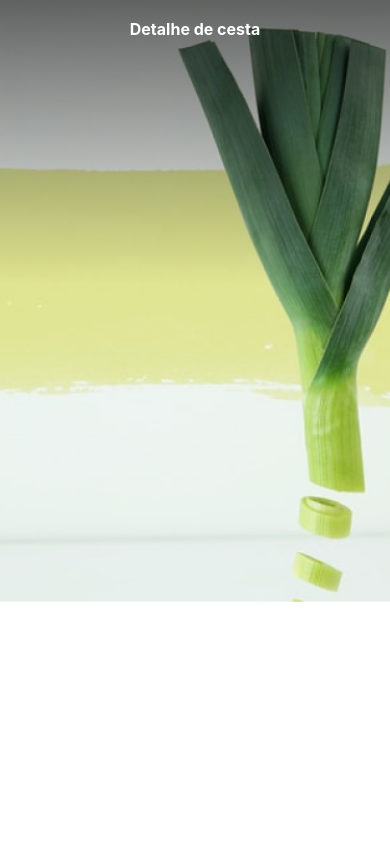
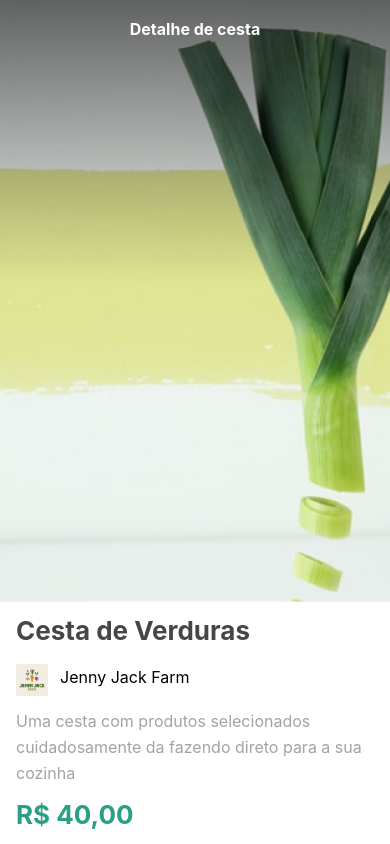
Before and after one commit to AndreSaxton/Curso-de-React-Native-1--criando-um-app, a React Native app: screen / in a window 390 px wide. Built offline with nearby package versions, Linux system fonts and the light colour scheme.

Commit message:
Detalhes da cesta

```diff
--- a/src/telas/Cesta.js
+++ b/src/telas/Cesta.js
@@ -1,7 +1,8 @@
 import React from 'react';
-import { StyleSheet, Image, Dimensions, Text } from 'react-native';
+import { StyleSheet, Image, Dimensions, Text, View } from 'react-native';
 
 import topo from '../../assets/topo.png';
+import logo from '../../assets/logo.png';
 
 const width = Dimensions.get('screen').width;
 
@@ -9,13 +10,28 @@
     return <>
         <Image source={topo} style={estilos.topo} />
         <Text style={estilos.titulo}>Detalhe de cesta</Text>
+
+        <View style={estilos.cesta}>
+            <Text style={estilos.nome}>Cesta de Verduras</Text>
+            <View style={estilos.fazenda}>
+                <Image source={logo} style={estilos.imagemFazenda} />
+                <Text style={estilos.nomeFazenda}>Jenny Jack Farm</Text>
+            </View>
+            <Text style={estilos.descricao}>
+                Uma cesta com produtos selecionados
+                cuidadosamente da fazendo direto para
+                a sua cozinha
+            </Text>
+            <Text style={estilos.preco}>R$ 40,00</Text>
+        </View>
     </>
 }
 
 const estilos = StyleSheet.create({
     topo: {
         width: "100%",
-        height: (578 / 768) * width ,
+        // height: (578 / 768) * width ,
+        height: 578 / 768 * width ,
     },
     titulo: {
         width: "100%",
@@ -26,5 +42,40 @@
         color: "white",
         fontWeight: "bold",
         padding: 16,
+    },
+    cesta: {
+        paddingVertical: 8,
+        paddingHorizontal: 16,
+    },
+    nome: {
+        color: "#464646",
+        fontSize: 26,
+        lineHeight: 42,
+        fontWeight: "bold",
+    },
+    fazenda: {
+        flexDirection: "row",
+        paddingVertical: 12,
+    },
+    imagemFazenda: {
+        width: 32,
+        height: 32,
+    },
+    nomeFazenda: {
+        fontSize: 16,
+        lineHeight: 26,
+        marginLeft: 12,
+    },
+    descricao: {
+        color: "#A3A3A3",
+        fontSize: 16,
+        lineHeight:26,
+    },
+    preco: {
+        color: "#2A9F85",
+        fontWeight: "bold",
+        fontSize: 26,
+        lineHeight: 42,
+        marginTop: 8
     }
 });
```
